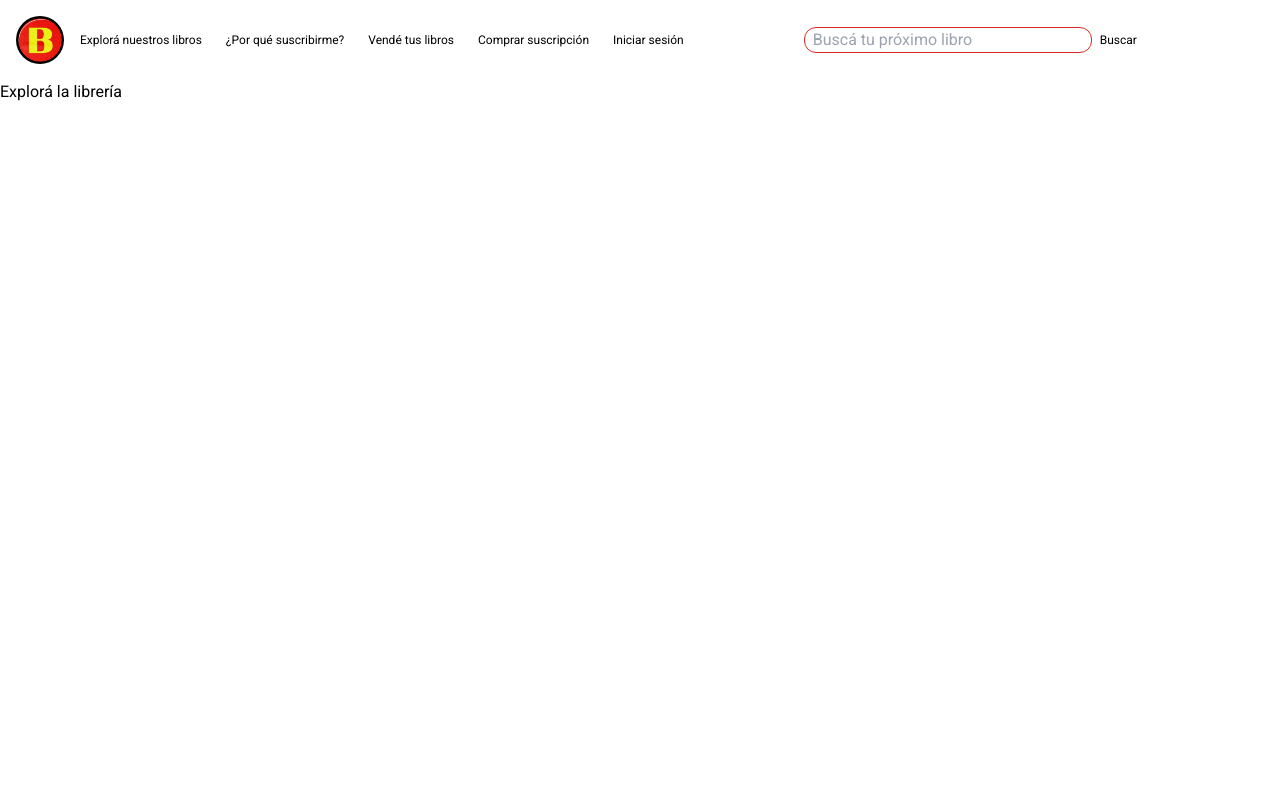
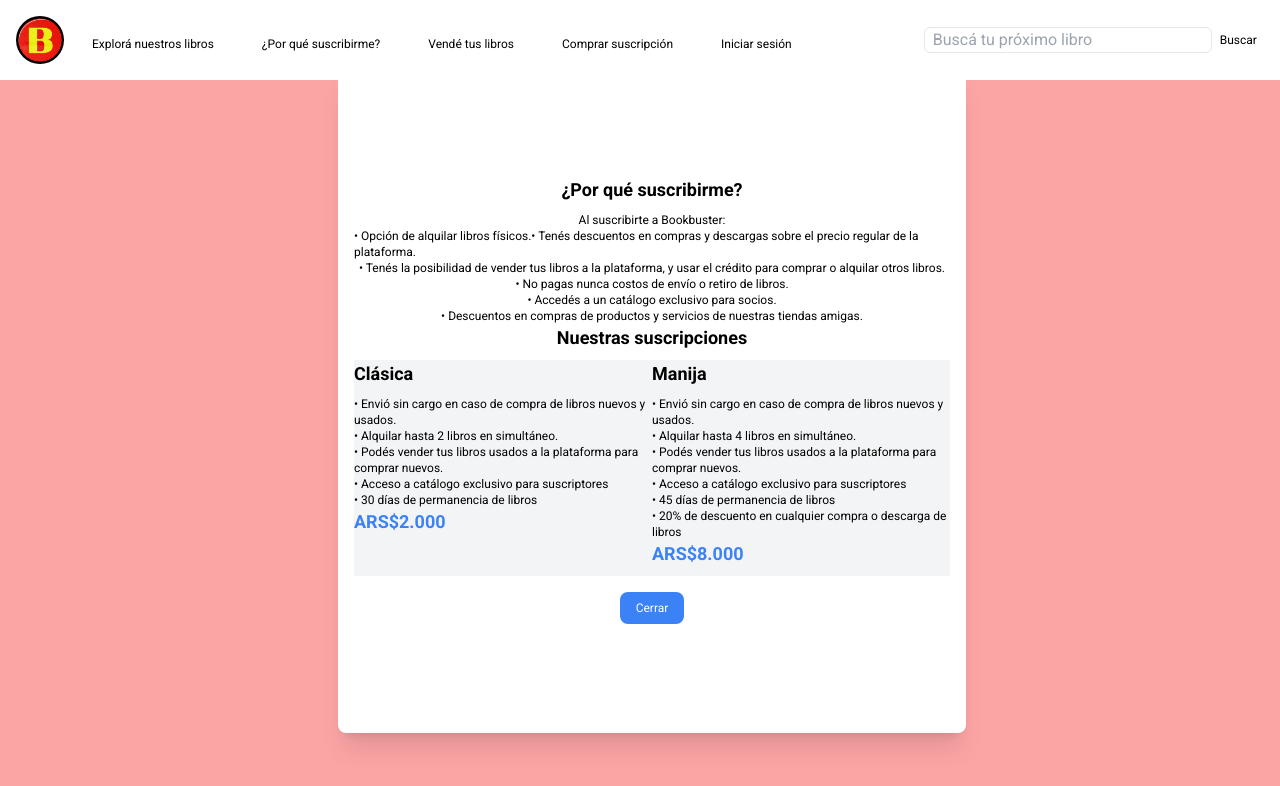
Before and after one commit to bookbuster-ar/web-app-front, a React (Vite) app: page /home/library in a window 1280 px wide. Both pictures are taken after a click on the button "¿Por qué suscribirme?". Shown: the top 786 px of the page. Built offline with nearby package versions, Linux system fonts and the light colour scheme.

Commit message:
Agregué estilos a la NavBar

```diff
--- a/src/components/navBar/NavBar.jsx
+++ b/src/components/navBar/NavBar.jsx
@@ -1,26 +1,132 @@
 import SearchBar from './SearchBar';
 import { NavLink, Link } from 'react-router-dom';
 import logoNav from '../../assets/Logo.jpeg';
+import { useState } from 'react';
+
 const NavBar = () => {
+  const [showDialog, setShowDialog] = useState(false);
+
+  const openDialog = () => {
+    setShowDialog(true);
+  };
+
+  const closeDialog = () => {
+    setShowDialog(false);
+  };
+
   return (
     <div className='text-xs bg-white flex flex-row py-5 space-x-6 w-full items-center h-20'>
       <div className='flex items-center'>
         <div>
-          <Link to='/'><img className='w-12 rounded-full ml-4 mr-4' src={logoNav} alt='Logo' /></Link>
+          <Link to='/'>
+            <img
+              className='w-12 rounded-full ml-4 mr-4'
+              src={logoNav}
+              alt='Logo'
+            />
+          </Link>
         </div>
         <div className='space-x-6 mr-24'>
           <NavLink to={'/home/library'}>
-            <button className='h-8 text-black transition bg-transparent hover:scale-110 hover:bg-sky-500 duration-300'>Explorá nuestros libros</button>
+            <button className='h-8 rounded-lg p-3 text-black transition bg-transparent hover:scale-110 hover:bg-sky-500 duration-300'>
+              Explorá nuestros libros
+            </button>
           </NavLink>
-          <button className='h-8 text-black transition bg-transparent hover:scale-110 hover:bg-sky-500 duration-300'>¿Por qué suscribirme?</button>
-          <button className='h-8 text-black transition bg-transparent hover:scale-110 hover:bg-sky-500 duration-300'>Vendé tus libros</button>
-          <button className='h-8 text-black transition bg-transparent hover:scale-110 hover:bg-sky-500 duration-300'>Comprar suscripción</button>
-          <Link to='/login'><button className='h-8 text-black transition bg-transparent hover:scale-110 hover:bg-sky-500 duration-300'>Iniciar sesión</button></Link>
+          <button
+            onClick={openDialog}
+            className='h-8 rounded-lg p-3 text-black transition bg-transparent hover:scale-110 hover:bg-sky-500 duration-300'
+          >
+            ¿Por qué suscribirme?
+          </button>
+          <button className='h-8 rounded-lg p-3 text-black transition bg-transparent hover:scale-110 hover:bg-sky-500 duration-300'>
+            Vendé tus libros
+          </button>
+          <button className='h-8 rounded-lg p-3 text-black transition bg-transparent hover:scale-110 hover:bg-sky-500 duration-300'>
+            Comprar suscripción
+          </button>
+          <Link to='/login'>
+            <button className='h-8 rounded-lg p-3 text-black transition bg-transparent hover:scale-110 hover:bg-sky-500 duration-300'>
+              Iniciar sesión
+            </button>
+          </Link>
         </div>
       </div>
       <div>
         <SearchBar />
       </div>
+
+      {showDialog && (
+        <div className='fixed inset-0 flex items-center justify-center '>
+          <div className='inset-0 bg-gray-700 opacity-50'></div>
+          <div className='bg-white absolute rounded-lg p-4 flex flex-col items-center justify-center w-2/4 h-5/6 shadow-xl'>
+            <h2 className='text-lg font-semibold mb-2'>
+              ¿Por qué suscribirme?
+            </h2>
+            <h3>Al suscribirte a Bookbuster:</h3>
+            <p>
+              • Opción de alquilar libros físicos.• Tenés descuentos en compras
+              y descargas sobre el precio regular de la plataforma.
+            </p>
+            <p>
+              • Tenés la posibilidad de vender tus libros a la plataforma, y
+              usar el crédito para comprar o alquilar otros libros.{' '}
+            </p>
+            <p> • No pagas nunca costos de envío o retiro de libros. </p>
+            <p>• Accedés a un catálogo exclusivo para socios. </p>
+            <p>
+              • Descuentos en compras de productos y servicios de nuestras
+              tiendas amigas.
+            </p>
+            <h2 className='text-lg font-semibold mb-2'>
+              Nuestras suscripciones
+            </h2>
+            <div className='bg-gray-100 flex flex-row'>
+              <div>
+                <h2 className='text-lg font-semibold mb-2'>Clásica</h2>
+                <p>
+                  • Envió sin cargo en caso de compra de libros nuevos y usados.
+                </p>
+                <p>• Alquilar hasta 2 libros en simultáneo.</p>
+                <p>
+                  • Podés vender tus libros usados a la plataforma para comprar
+                  nuevos.
+                </p>
+                <p>• Acceso a catálogo exclusivo para suscriptores</p>
+                <p>• 30 días de permanencia de libros</p>
+                <h2 className='text-lg font-semibold mb-2 text-blue-500'>
+                  ARS$2.000
+                </h2>
+              </div>
+
+              <div>
+                <h2 className='text-lg font-semibold mb-2'>Manija</h2>
+                <p>
+                  • Envió sin cargo en caso de compra de libros nuevos y usados.
+                </p>
+                <p>• Alquilar hasta 4 libros en simultáneo.</p>
+                <p>
+                  • Podés vender tus libros usados a la plataforma para comprar
+                  nuevos.
+                </p>
+                <p>• Acceso a catálogo exclusivo para suscriptores</p>
+                <p>• 45 días de permanencia de libros</p>
+                <p>
+                  • 20% de descuento en cualquier compra o descarga de libros
+                </p>
+                <h2 className='text-lg font-semibold mb-2 color text-blue-500'>
+                  ARS$8.000
+                </h2>
+              </div>
+            </div>
+            <button
+              onClick={closeDialog}
+              className='mt-4 px-4 py-2 bg-blue-500 text-white rounded-lg'
+            >
+              Cerrar
+            </button>
+          </div>
+        </div>
+      )}
     </div>
   );
 };
--- a/src/components/navBar/SearchBar.jsx
+++ b/src/components/navBar/SearchBar.jsx
@@ -1,13 +1,15 @@
 const SearchBar = () => {
-
   const handlerSearch = () => {
-    alert('Simulamos que se busca algo mi rey')
-  }
+    alert('Simulamos que se busca algo mi rey');
+  };
 
   return (
     <div className='space-x-2 flex items-center ml-15'>
-      <input type='text' placeholder="Buscá tu próximo libro"
-      className='text-black text-base rounded-xl pl-2 w-72 bg-transparent border border-red-600 outline-none'/>
+      <input
+        type='text'
+        placeholder='Buscá tu próximo libro'
+        className='text-black text-base rounded-md pl-2 w-72 bg-transparent border outline-none'
+      />
       <button onClick={handlerSearch}>Buscar</button>
     </div>
   );
--- a/src/views/Home.jsx
+++ b/src/views/Home.jsx
@@ -5,7 +5,9 @@
     <div>
       <div className='bg-red-300 h-screen flex flex-col items-center justify-center space-y-12'>
         <div>
-          <h1 className='font-bold'>Desafiá los límites de los lectura con Bookbuster</h1>
+          <h1 className='font-bold text-4xl'>
+            Desafiá los límites de los lectura con Bookbuster
+          </h1>
         </div>
         <div className='w-2/5 text-center '>
           <h3 className='font-bold'>
@@ -16,11 +18,11 @@
         </div>
         <div className='flex flex-col space-y-4 w-56 items-center justify-center'>
           <Link to={'/home/library'}>
-            <button className='bg-blue-500 hover:bg-blue-600 text-white font-semibold rounded-md'>
+            <button className='bg-blue-500 p-3 hover:bg-blue-600 text-white font-semibold rounded-md'>
               Explorar la librería
             </button>
           </Link>
-          <button className='w-32 bg-blue-500 hover:bg-blue-600 text-white font-semibold rounded-md'>
+          <button className='w-32 bg-blue-500 p-3 hover:bg-blue-600 text-white font-semibold rounded-md'>
             Suscribirme
           </button>
         </div>
--- a/src/views/Library.jsx
+++ b/src/views/Library.jsx
@@ -1,7 +1,7 @@
 const Library = () => {
   return (
-    <div>
-      <h1>Explorá la librería</h1>
+    <div className='bg-red-300 h-screen flex justify-center space-y-12'>
+      <h1 className='font-bold text-4xl m-6'>Explorá la librería</h1>
     </div>
   );
 };
```
